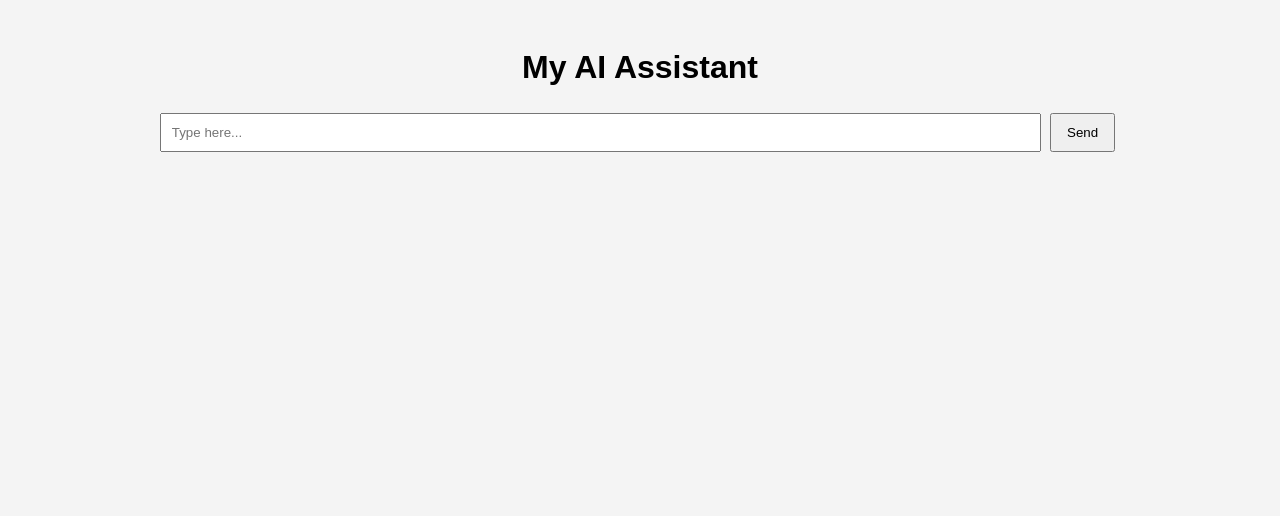
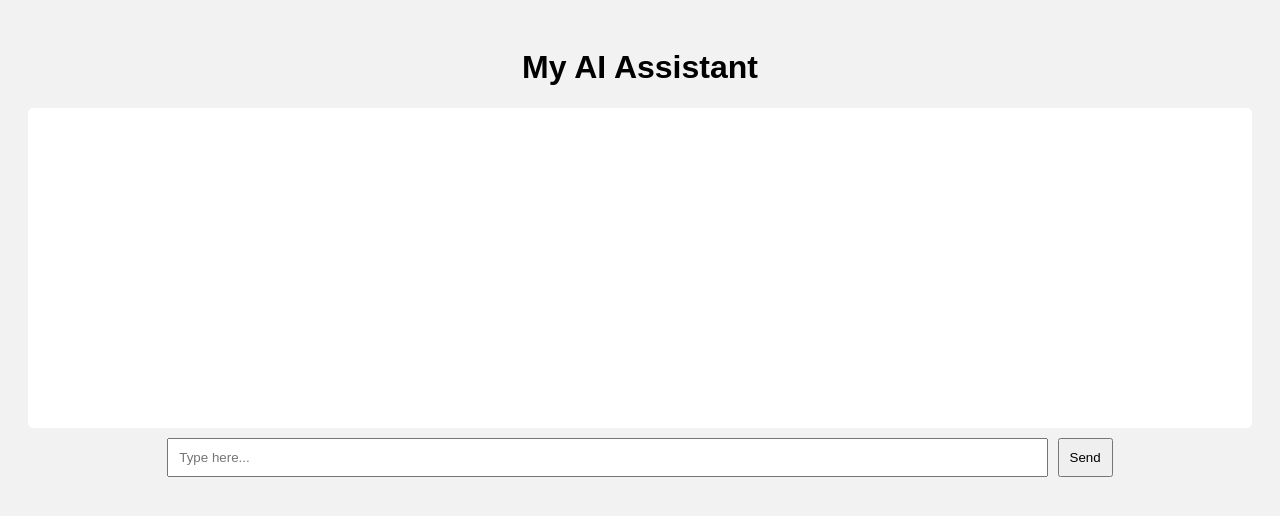
Before and after one commit to perurivinay72-coder/ai-assistant, a website: page index.html in a window 1280 px wide. Drawn offline with Linux system fonts and the light colour scheme.

Commit message:
Refactor CSS styles and update class selector

```diff
--- a/style.css
+++ b/style.css
@@ -1,11 +1,11 @@
 body {
   font-family: Arial, sans-serif;
+  background: #f2f2f2;
+  padding: 20px;
   text-align: center;
-    background: #f4f4f4;
-    padding: 20px;
 }
 
-.chat-box {
+#chatBox {
   background: white;
   height: 300px;
   overflow-y: auto;
@@ -20,7 +20,6 @@ input {
 }
 
 button {
-    padding: 10px 15px;
-    margin: 5px;
-    cursor: pointer;
+  padding: 10px;
+  margin-left: 5px;
 }
```
Lines whose indentation alone changed are shown as unchanged.
